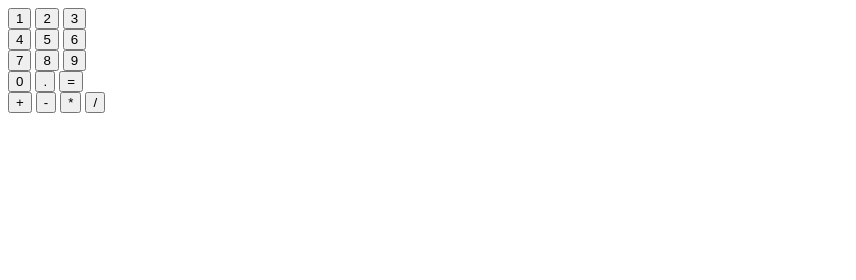
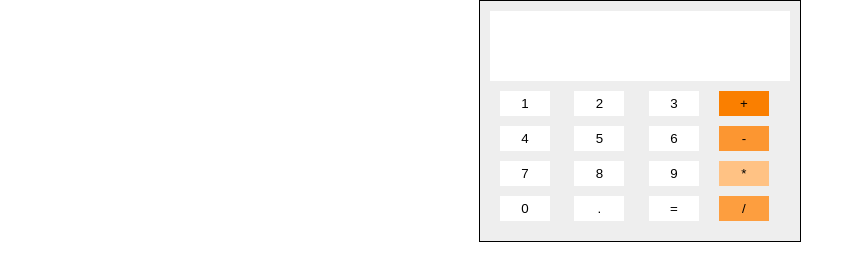
Before and after one commit to Danila2204/Calculator, a plain HTML site: page index.html in a window 1280 px wide. Shown: the whole page, without its empty margins (0-856 px from the left). Drawn offline with Linux system fonts and the light colour scheme.

Commit message:
Стилизация калькулятора и поправка вёрстки.

```diff
--- a/index.html
+++ b/index.html
@@ -31,14 +31,14 @@
                 <section>
                     <button class="number">0</button>
                     <button class="number dot">.</button>
-                    <button class="sign">=</button>
+                    <button class="sign equally">=</button>
                 </section>
             </div>
             <div class="signs">
-                <button class="sign">+</button>
-                <button class="sign">-</button>
-                <button class="sign">*</button>
-                <button class="sign">/</button>
+                <button class="sign plus">+</button>
+                <button class="sign minus">-</button>
+                <button class="sign multiplication">*</button>
+                <button class="sign division">/</button>
             </div>
         </div>
     </main>
--- a/style.css
+++ b/style.css
@@ -0,0 +1,73 @@
+/* normalize */
+body {
+    display: flex;
+    justify-content: center;
+    margin: 0;
+    font-family: sans-serif;
+}
+
+* {
+    box-sizing: border-box;
+}
+/* / normalize */
+/* calculate */
+.calculate {
+    display: flex;
+    flex-direction: column;
+    padding: 10px;
+    border: 1px solid;
+    background-color: #eee;
+}
+
+.conclusion {
+    width: 300px;
+    height: 70px;
+    margin-bottom: 10px;
+    background-color: #fff;
+}
+
+.input {
+    display: flex;
+}
+
+.signs {
+    display: flex;
+    flex-direction: column;
+}
+
+.number, .sign, .equally {
+    cursor: pointer;
+}
+
+.number, .sign {
+    width: 50px;
+    height: 25px;
+    margin: 0 10px 10px;
+}
+
+.number, .equally {
+    border: 1px solid #fff;
+    border-radius: 0;
+    background-color: #fff;
+}
+
+.plus {
+    border: 1px solid rgb(250, 127, 0);
+    background-color: rgb(250, 127, 0);
+}
+
+.minus {
+    border: 1px solid rgb(252, 150, 49);
+    background-color: rgb(252, 150, 49);
+}
+
+.division {
+    border: 1px solid rgb(253, 158, 63);
+    background-color: rgb(253, 158, 63);
+}
+
+.multiplication {
+    border: 1px solid rgb(255, 194, 132);
+    background-color: rgb(255, 194, 132);
+}
+/* / calculate */
```
